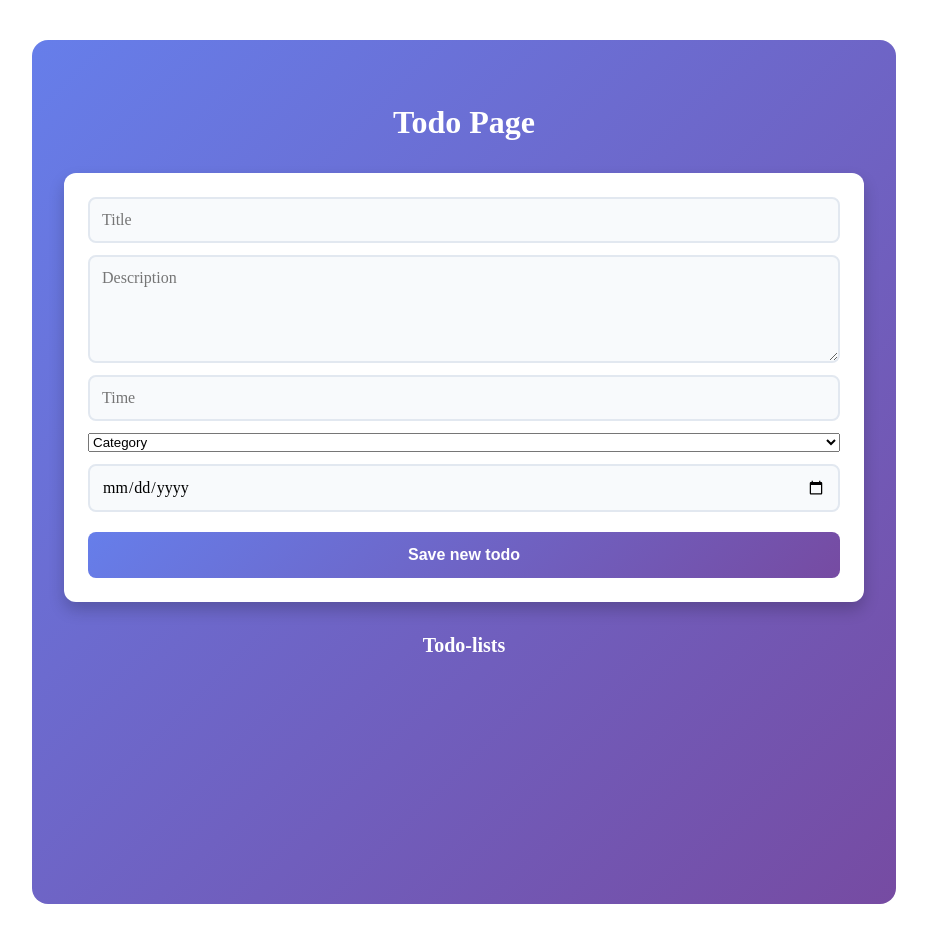
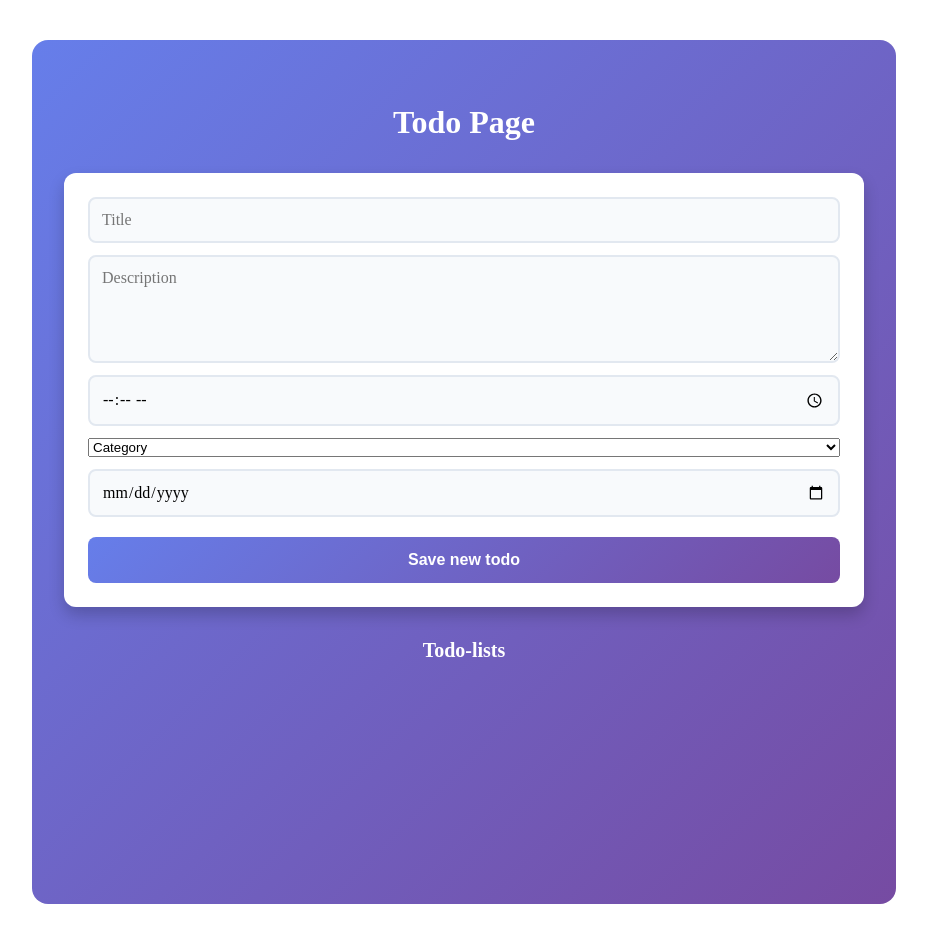
Before and after one commit to ddaviddahlgren/Projektarbete-Frontend-2, a React (Vite) app: page /todos in a window 1280 px wide. Shown: the whole page, without its empty margins (176-1103 px from the left). Built offline with nearby package versions, Linux system fonts and the light colour scheme.

Commit message:
feat: save todo in localStorage

```diff
--- a/src/pages/todos/Todos.jsx
+++ b/src/pages/todos/Todos.jsx
@@ -1,14 +1,23 @@
-import { useState } from "react";
+import { useEffect, useState } from "react";
 import style from "./Todos.module.css";
 
 const Todos = () => {
-  const [todos, setTodos] = useState([]);
+  const [todos, setTodos] = useState(() => {
+    const saved = localStorage.getItem("todos");
+    return saved ? JSON.parse(saved) : [];
+  });
   // useState för att spara input värdet
   const [title, setTitle] = useState("");
   const [description, setDescription] = useState("");
-  const [time, setTime] = useState("");
+  const [time, setTime] = useState(Number(null));
   const [category, setCategory] = useState("");
   const [deadline, setDeadline] = useState("");
+
+  useEffect(() => {
+    localStorage.setItem("todos", JSON.stringify(todos));
+  }, [todos]);
+
+  console.log(todos);
 
   // Funktion för att hantera ny todo
   const handleAddTodo = () => {
@@ -48,7 +57,7 @@
     );
   };
 
-  const categories = ["Category", "Study", "Work", "Health", "ifestyle"];
+  const categories = ["Category", "Study", "Work", "Health", "Lifestyle"];
 
   return (
     <div className={style.container}>
@@ -71,7 +80,7 @@
         />
 
         <input
-          type="number"
+          type="time"
           placeholder="Time"
           value={time}
           onChange={(e) => setTime(e.target.value)}
```
